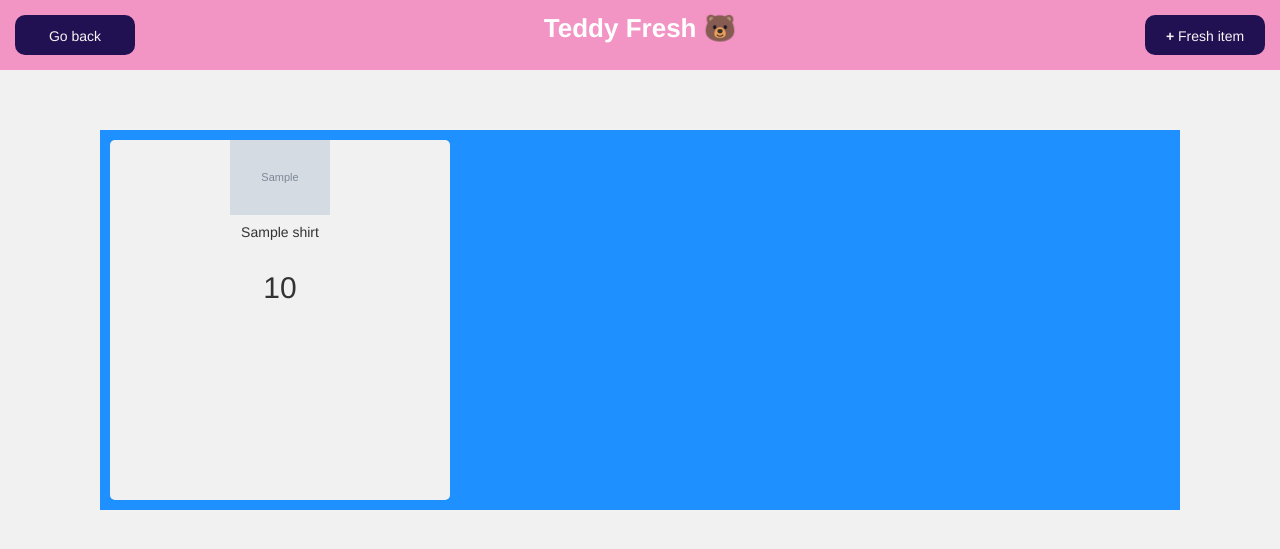
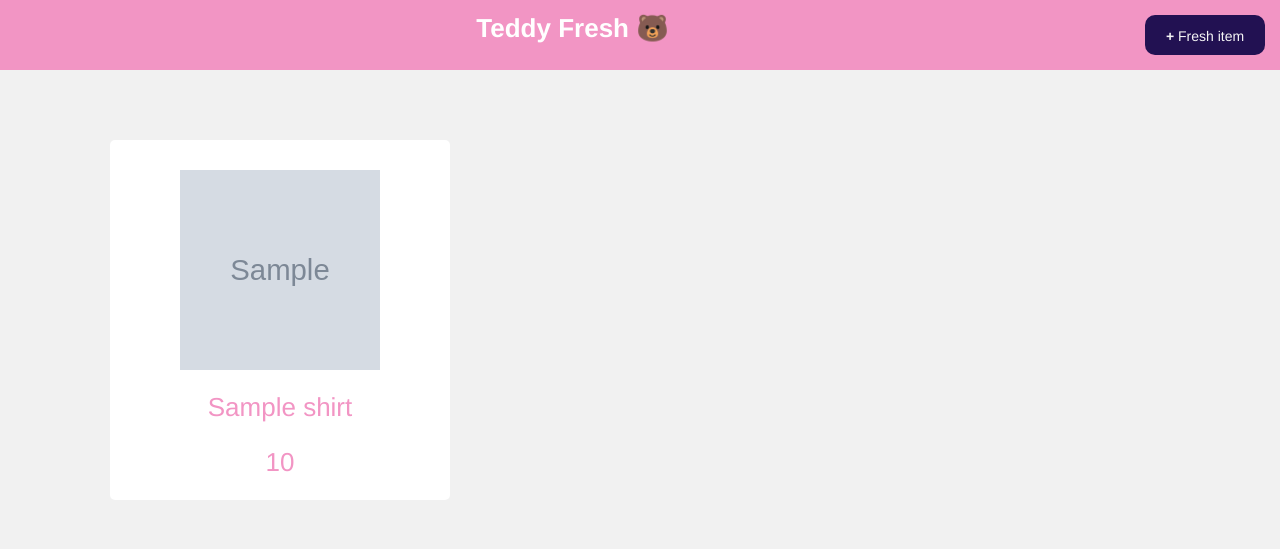
Before and after one commit to erikbatista42/Contractor, a Flask app: page / in a window 1280 px wide. Shown: the top 549 px of the page. Run offline with Flask 2, Linux system fonts and the light colour scheme; grey boxes marked "Sample" are stand-in pictures; a database or web service that is not in the repository returns one stand-in record (values such as "Sample title"); some libraries are stand-ins or nearby versions.

Commit message:
updated content div

```diff
--- a/static/home.css
+++ b/static/home.css
@@ -2,20 +2,20 @@ body {
     background-color: #f1f1f1;
 }
 .card {
-    background-color: rebeccapurple;
-    color: rebeccapurple;
+
 }
 
 .flex-container {
     display: flex;
     flex-wrap: wrap;
-    background-color: DodgerBlue;
     margin-top: 40px;
     margin-left: 100px;
     margin-right: 100px;
+    margin-bottom: 40px;
 }
+
 .flex-container > div {
-    background-color: #f1f1f1;
+    background-color: white;
     width: 340px;
     height: 360px;
     margin: 10px;
@@ -24,3 +24,19 @@ body {
     font-size: 30px;
     border-radius: 5px;
 }
+
+.des {
+    height: 55px;
+    margin: 0px;
+    font-size: 26px;
+    font-weight: 500;
+    color: rgb(242, 149, 196);
+}
+
+.des:hover {
+    text-decoration: none;
+}
+
+.flex-container > div:hover {
+    cursor: pointer;
+}
--- a/templates/base.html
+++ b/templates/base.html
@@ -9,7 +9,7 @@
 </head>
 <body>
     <div class="nav">
-            <a class="back-btn" href="/"><button>Go back</button></a>
+            <!-- <a class="back-btn" href="/"><button>Go back</button></a> -->
             <a class="home" href="/">Teddy Fresh 🐻</a>
             <a href='/shirts/new' class='add-btn'><button><b>+</b> Fresh item</button></a>
     </div>
--- a/templates/home.html
+++ b/templates/home.html
@@ -6,13 +6,17 @@
 <br>
 <div class="flex-container">
 {% for shirt in shirts %}
-    <a href="/shirts/{{ shirt._id }}"></a>
+
     <div>
-        <img style="width: 100px; height: 75px;" class="card-img-top" src="{{ shirt.image }}" alt="Card image cap">
-        <h5 class="card-title">{{ shirt.title }}</h5>
-        <p>{{ shirt.price }}</p>
+            <a  style="text-decoration: none;" href="/shirts/{{ shirt._id }}">
+        <img style="width: 200px; height: 200px; margin-top: 30px;" class="card-img-top" src="{{ shirt.image }}" alt="Card image cap">
+     <div style="">
+        <p class="des">{{ shirt.title }}</p>
+        <p class="des">{{ shirt.price }}</p>
+     </div>
+    </a>
     </div>
-    </a>
+
 {% endfor %}
 </div>
 {% endblock %}
```
Also changed, not shown: 1 other file.
